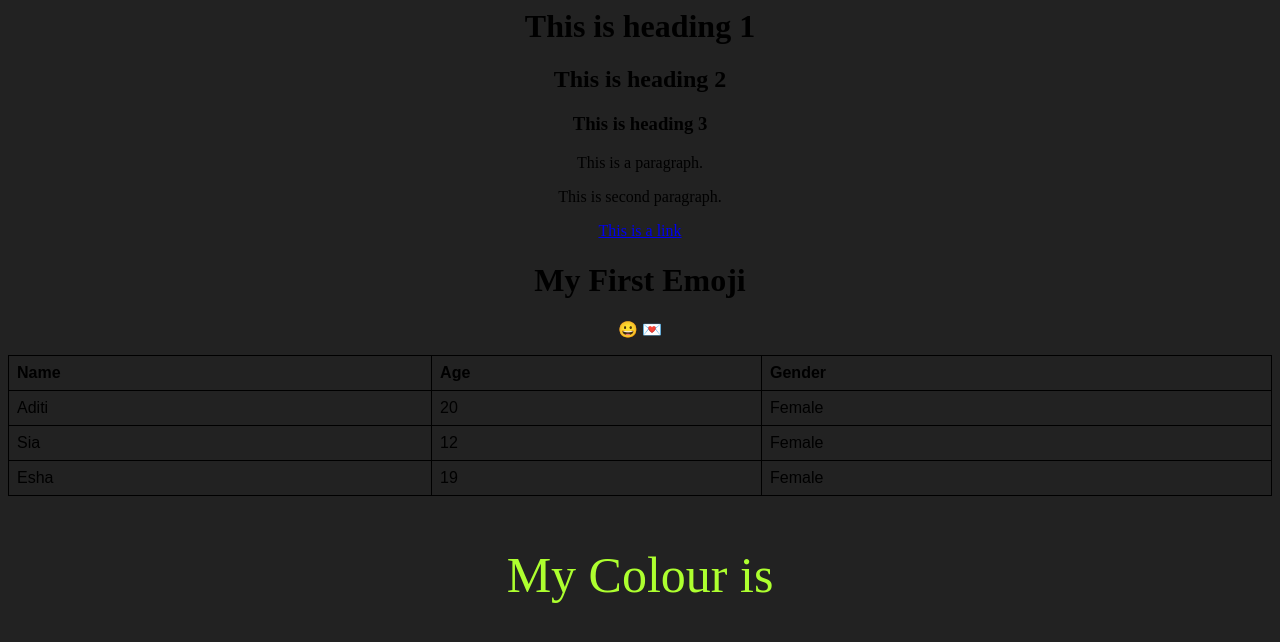
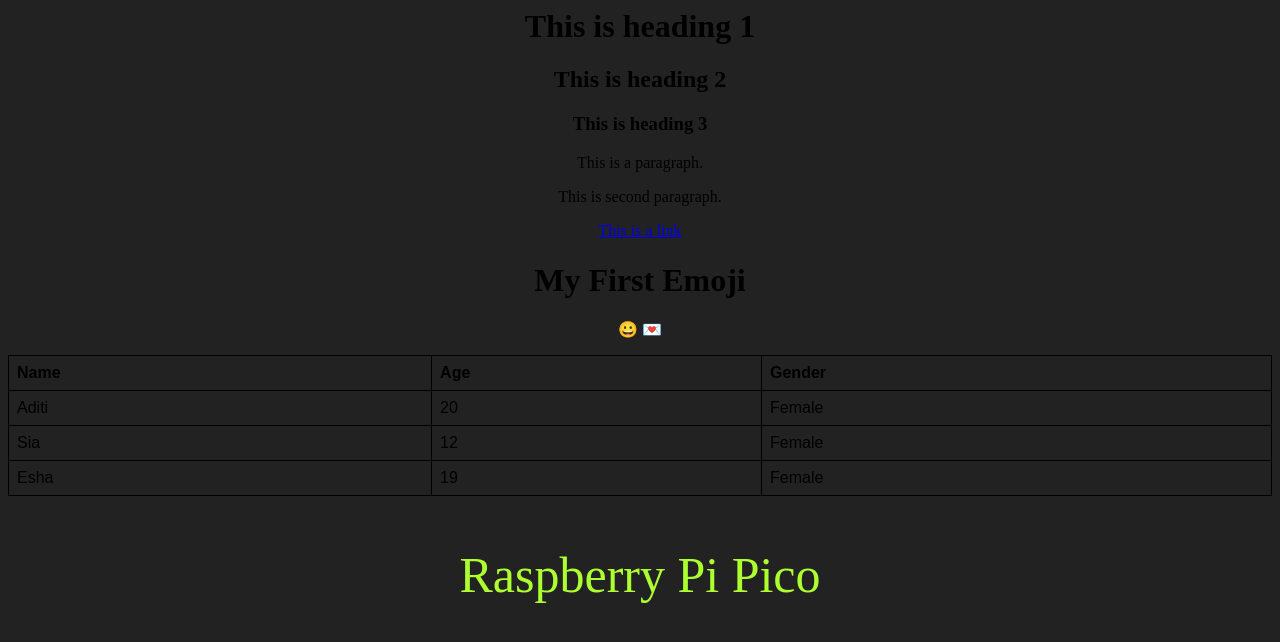
Before and after one commit to RefreshMyMind-I/test_, a plain HTML site: page index.html in a window 1280 px wide. Drawn offline with Linux system fonts and the light colour scheme.

Commit message:
some change

```diff
--- a/index.html
+++ b/index.html
@@ -58,7 +58,7 @@
             <td>Female</td>
         </tr>
     </table>
-    <p style="text-align: center;color:greenyellow;font-size:50px;">My Colour is </p>
+    <p style="text-align: center;color:greenyellow;font-size:50px;">Raspberry Pi Pico </p>
 </body>
 
 </html>
```
